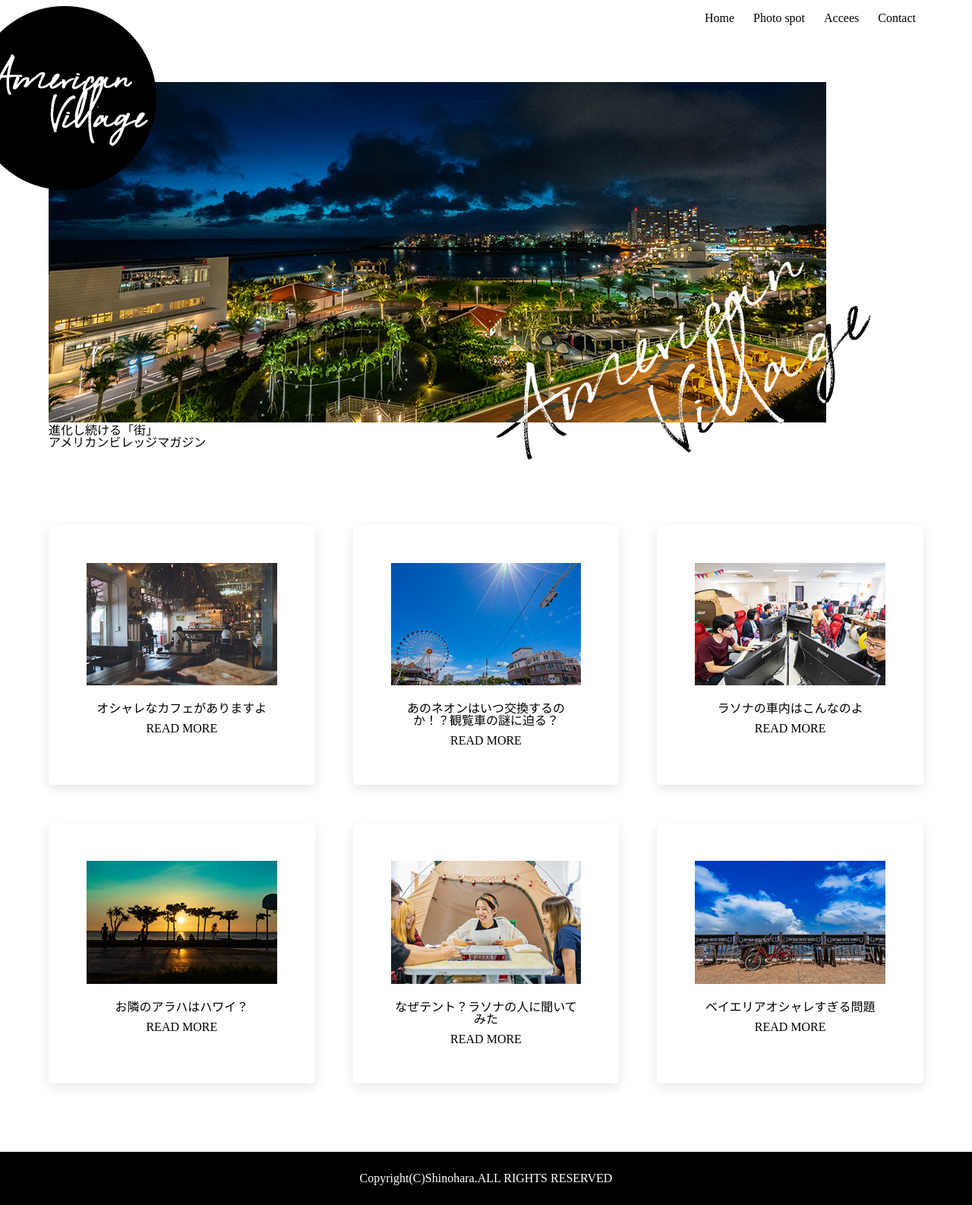
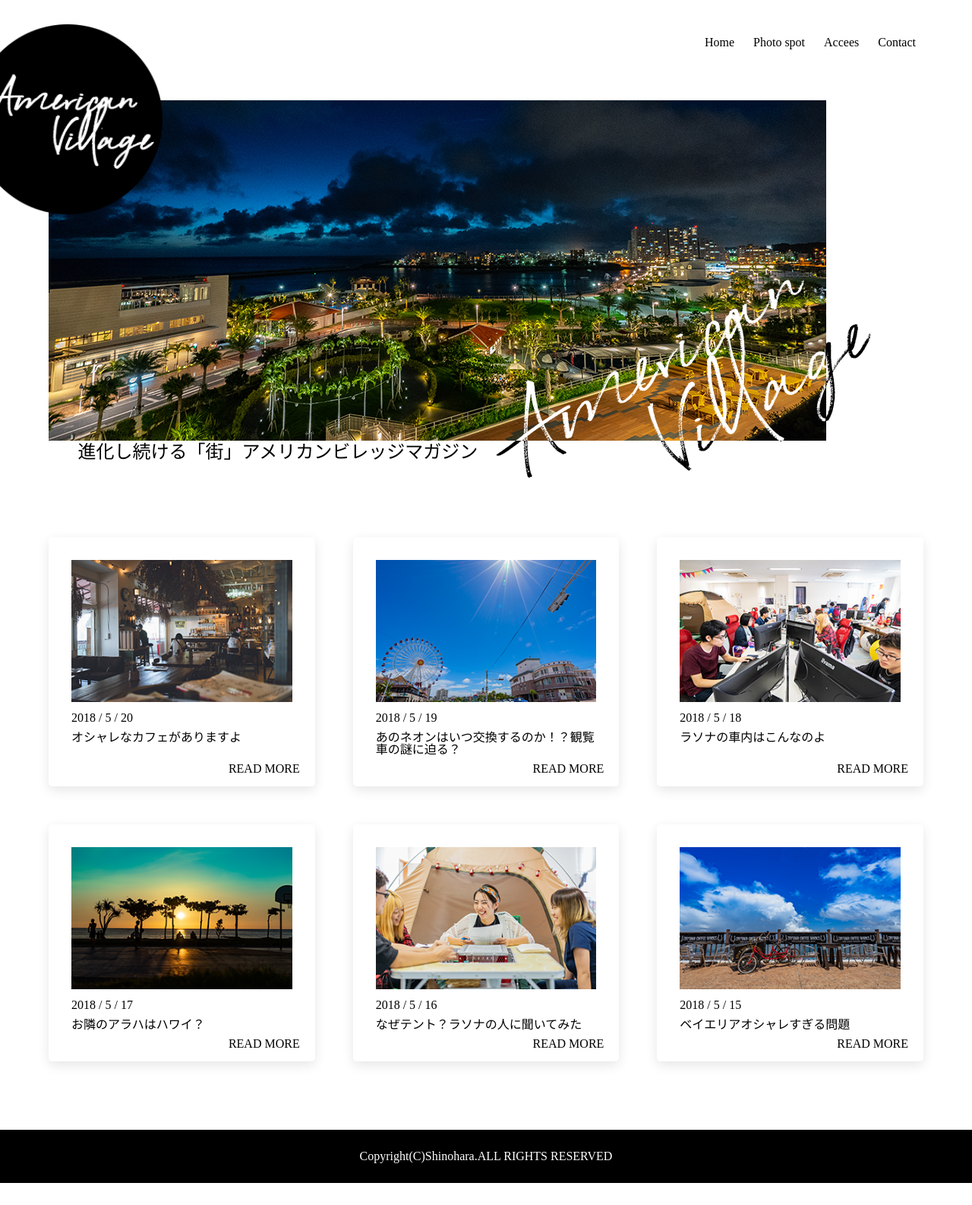
Before and after one commit to ou-gu/wordpress_ojt, a PHP site: page / in a window 1280 px wide. Shown: the whole page at 76% size. After the commit the page ends 1557 px from the top, so only its background shows below. Run offline with PHP 8.4, Linux system fonts and the light colour scheme.

Commit message:
微調整を行いました。

```diff
--- a/index.html
+++ b/index.html
@@ -43,9 +43,9 @@
                         </li>
                     </ul>
 
+                </div>
                 <div class="hamburger">
                     <i class="bx bx-menu"></i>
-                    </div>
                 </div>
 
             </div>
@@ -70,10 +70,9 @@
                     </picture>
 
                 </div>
+            </div>
             <div class="under-text">
-                    <div class="under-text1">進化し続ける「街」</div>
-                    <div class="under-text2">アメリカンビレッジマガジン</div>
-                </div>
+                <p>進化し続ける「街」<br class="br-sp">アメリカンビレッジマガジン</p>
             </div>
 
 
@@ -84,55 +83,61 @@
                         <div class="img-cover">
                             <img src="img/post_img_1.png" alt="" />
                         </div>
+                        <time class="time" datetime=”2018-5-19” itemprop=”datepublished”>2018 / 5 / 20</time>
                         <p>
                             オシャレなカフェがありますよ
                         </p>
-                        <h4>READ MORE</h4>
+                        <a class="read" href="#">READ MORE</a>
                     </div>
                     <div class="blog">
                         <div class="img-cover">
                             <img src="img/post_img_2.png" alt="" />
                         </div>
+                        <time class="time" datetime=”2018-5-19” itemprop=”datepublished”>2018 / 5 / 19</time>
                         <p>
                             あのネオンはいつ交換するのか！？観覧車の謎に迫る？
                         </p>
-                        <h4>READ MORE</h4>
+                        <a class="read" href="#">READ MORE</a>
                     </div>
                     <div class="blog">
                         <div class="img-cover">
                             <img src="img/post_img_3.png" alt="" />
                         </div>
+                        <time class="time" datetime=”2018-5-19” itemprop=”datepublished”>2018 / 5 / 18</time>
                         <p>
                             ラソナの車内はこんなのよ
                         </p>
-                        <h4>READ MORE</h4>
+                        <a class="read" href="#">READ MORE</a>
                     </div>
                     <div class="blog">
                         <div class="img-cover">
                             <img src="img/post_img_4.png" alt="" />
                         </div>
+                        <time class="time" datetime=”2018-5-19” itemprop=”datepublished”>2018 / 5 / 17</time>
                         <p>
                             お隣のアラハはハワイ？
                         </p>
-                        <h4>READ MORE</h4>
+                        <a class="read" href="#">READ MORE</a>
                     </div>
                     <div class="blog">
                         <div class="img-cover">
                             <img src="img/post_img_5.png" alt="" />
                         </div>
+                        <time class="time" datetime=”2018-5-16” itemprop=”datepublished”>2018 / 5 / 16</time>
                         <p>
                             なぜテント？ラソナの人に聞いてみた
                         </p>
-                        <h4>READ MORE</h4>
+                        <a class="read" href="#">READ MORE</a>
                     </div>
                     <div class="blog">
                         <div class="img-cover">
                             <img src="img/post_img_6.png" alt="" />
                         </div>
+                        <time class="time" datetime=”2018-5-15” itemprop=”datepublished”>2018 / 5 / 15</time>
                         <p>
                             ベイエリアオシャレすぎる問題
                         </p>
-                        <h4>READ MORE</h4>
+                        <a class="read" href="#">READ MORE</a>
                     </div>
 
                 </div>
--- a/style.css
+++ b/style.css
@@ -1,4 +1,3 @@
-
 *,
 *::before,
 *::after {
@@ -68,23 +67,28 @@ li {
 }
 
 .nav {
-    padding: 1.6rem 0;
+    padding-top: 40px;
 }
 
 .navigation {
+    position: relative;
     display: flex;
     align-items: center;
     justify-content: flex-end;
 }
 
-.logo img {
-    max-width: 100%;
+.logo {
     text-align: center;
+}
+
+.logo > img {
+    width: 100px;
 }
 
 .nav-list {
     display: flex;
     align-items: center;
+    justify-content: center;
 }
 
 .nav-item:not(:last-child) {
@@ -95,6 +99,11 @@ li {
 .nav-link:visited {
     padding: 0.8rem 1rem;
     transition: all 300ms ease-in-out;
+}
+
+.nav-link {
+    display: block;
+    text-align: center;
 }
 
 .nav-link.icon {
@@ -130,9 +139,8 @@ li {
     }
 
     .top-nav {
-        display: flex;
+        display: block;
         align-items: center;
-        justify-content: space-between;
         padding: 1rem 1.6rem;
     }
 
@@ -141,17 +149,25 @@ li {
     }
 
     .top-nav .close {
-        color: black;
+        position: absolute;
+        top: 35px;
+        right: 30px;
+        display: block;
         font-size: 5rem;
-        padding: 1rem;
+        padding: 0.5rem;
         cursor: pointer;
+        z-index: 10;
     }
 
     .hamburger {
-        display: inline-block;
+        position: absolute;
+        top: 25px;
+        right: 30px;
+        display: block;
         font-size: 5rem;
         padding: 0.5rem;
         cursor: pointer;
+        z-index: 10;
     }
 
     .nav-link:link,
@@ -181,6 +197,7 @@ li {
         display: none;
     }
 }
+
 /* min-img */
 .img-box {
     position: relative;
@@ -188,9 +205,14 @@ li {
 
 .sign-logo {
     position: absolute;
-    top: 300px;
-    left: 80px;
-    width: 20rem;
+    top: 40%;
+    left: 10%;
+    width: 30%;
+}
+
+.under-text {
+    font-size: 24px;
+    margin-left: 8%;
 }
 
 /* blog */
@@ -202,7 +224,7 @@ li {
 
 .blog {
     position: relative;
-    padding: 5rem;
+    padding: 3rem;
     background-color: #fff;
     box-shadow: 0 0.5rem 1.5rem rgba(0, 0, 0, 0.1);
     transition: all 300ms ease-in-out;
@@ -217,11 +239,19 @@ li {
 
 
 .blog p {
-    margin: 2rem 0 1rem 0;
+    margin: 1rem 0;
+    text-align: left;
+}
+
+.blog .time {
+    display: block;
+    text-align: left;
+    margin: 1rem 0;
 }
 
 .blog .img-cover {
-    margin: 0 auto;
+    margin: 0 auto 1rem;
+    position: relative;
 }
 
 .blog .img-cover img {
@@ -229,8 +259,27 @@ li {
     object-fit: cover;
 }
 
-.blog h4 {
-    margin-top: 1rem;
+.read {
+    position: absolute;
+    right: 20px;
+    bottom: 15px;
+}
+
+.read::after {
+    position: absolute;
+    bottom: -4px;
+    left: 0;
+    content: '';
+    width: 100%;
+    height: 2px;
+    background: #333;
+    transform: scale(0, 1);
+    transform-origin: left top;
+    transition: transform .3s;
+}
+
+.read:hover::after {
+    transform: scale(1, 1);
 }
 
 /* footer */
@@ -254,10 +303,16 @@ footer {
         width: 100%;
     }
 
+    .br-sp {display: none; }
+
     .logo {
         position: absolute;
         top: -100px;
         left: -100px;
+    }
+
+    .logo img {
+        width: 250px;
     }
 
     .sign-logo {
```
Lines whose indentation alone changed are shown as unchanged.
